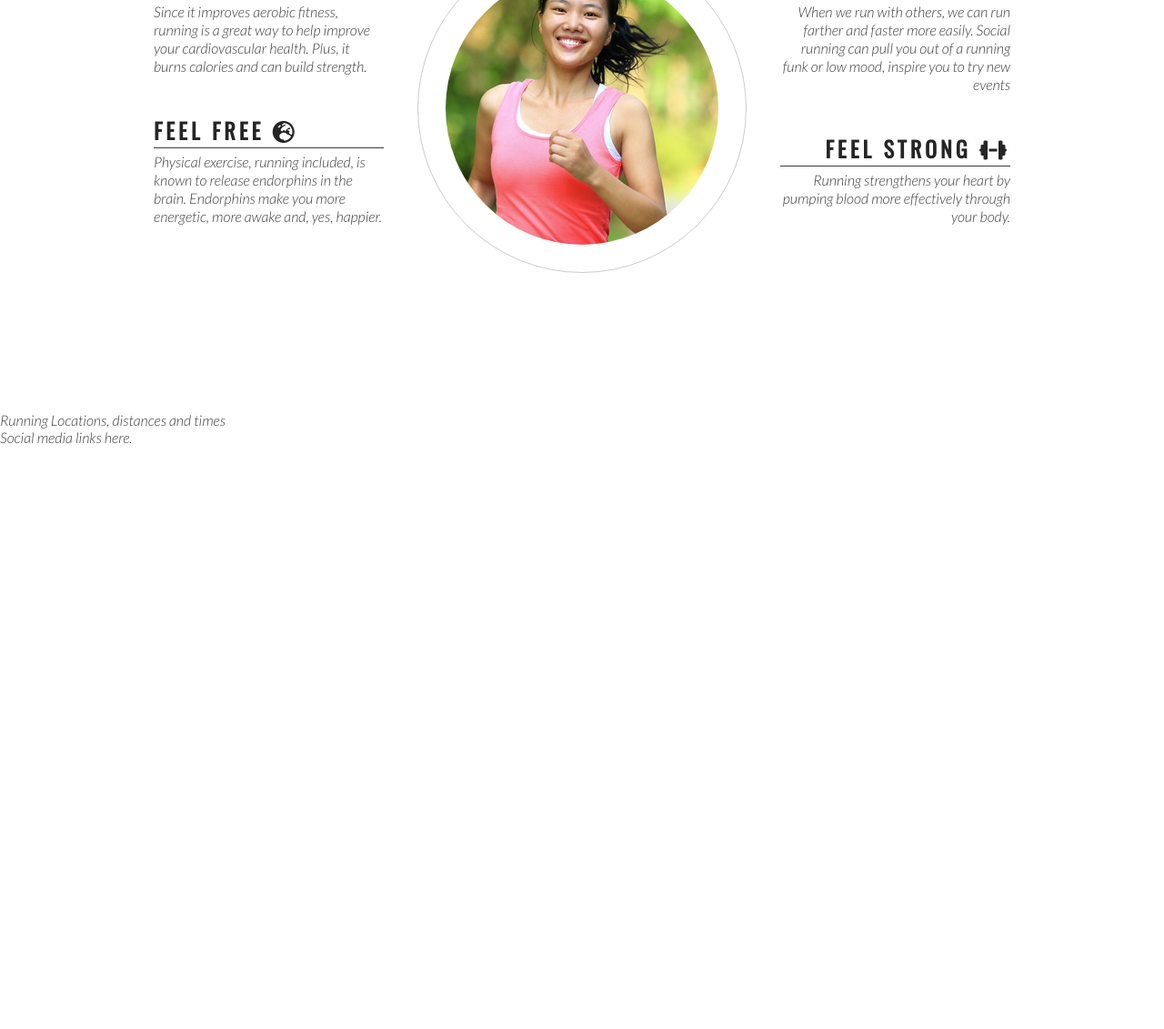
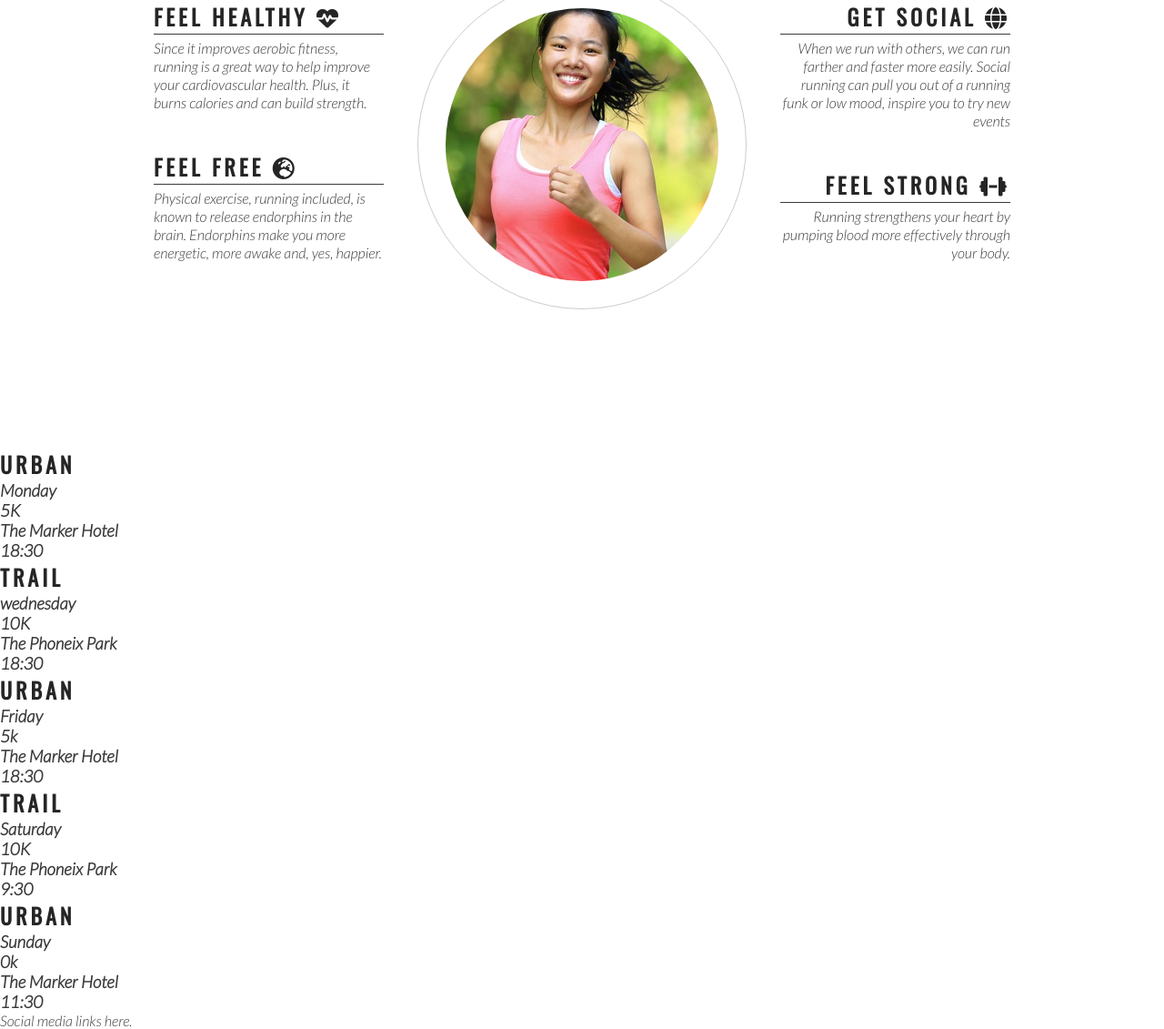
Before and after one commit to KhanLewis/Love-Running, a plain HTML site: page index.html in a window 1280 px wide. Shown: the part 843-1974 px from the top of the page at 91% size. Before the commit the page ends 1333 px from the top, so only its background shows below. Drawn offline with nearby package versions, Linux system fonts and the light colour scheme.

Commit message:
add meet up times and main structure

```diff
--- a/assets/css/style.css
+++ b/assets/css/style.css
@@ -43,6 +43,7 @@ h2 {
     float: right;
     list-style-type: none;
     margin-right: 30px;
+    padding:20px;
 }
 
 #menu a {
--- a/index.html
+++ b/index.html
@@ -22,10 +22,10 @@
                 <li>
                     <a href="#">Sign Up</a>
                 </li>
-                <li z-index="2">
+                <li>
                     <a href="#">Gallery</a>
                 </li>
-                <li z-index="3"><a href="index.html" class="active">Home</a></li>
+                <li><a href="index.html" class="active">Home</a></li>
             </ul>
         </nav>
     </header>
@@ -70,7 +70,48 @@
             </div>
         </div>
     </section>
-    <section>Running Locations, distances and times</section>
+    <section>
+        <div>
+            <h2>Urban</h2>
+            <h3>Monday</h3>
+            <h3>5K</h3>
+            <h3>The Marker Hotel</h3>
+            <h3>18:30</h3>
+
+        </div>
+        <div>
+            <h2>Trail</h2>
+            <h3>wednesday</h3>
+            <h3>10K</h3>
+            <h3>The Phoneix Park</h3>
+            <h3>18:30</h3>
+
+        </div>
+        <div>
+            <h2>Urban</h2>
+            <h3>Friday</h3>
+            <h3>5k</h3>
+            <h3>The Marker Hotel</h3>
+            <h3>18:30</h3>
+
+        </div>
+        <div>
+            <h2>Trail</h2>
+            <h3>Saturday</h3>
+            <h3>10K</h3>
+            <h3>The Phoneix Park</h3>
+            <h3>9:30</h3>
+
+        </div>
+        <div>
+            <h2>Urban</h2>
+            <h3>Sunday</h3>
+            <h3>0k</h3>
+            <h3>The Marker Hotel</h3>
+            <h3>11:30</h3>
+
+        </div>
+    </section>
     <footer>
         Social media links here.
     </footer>
```
